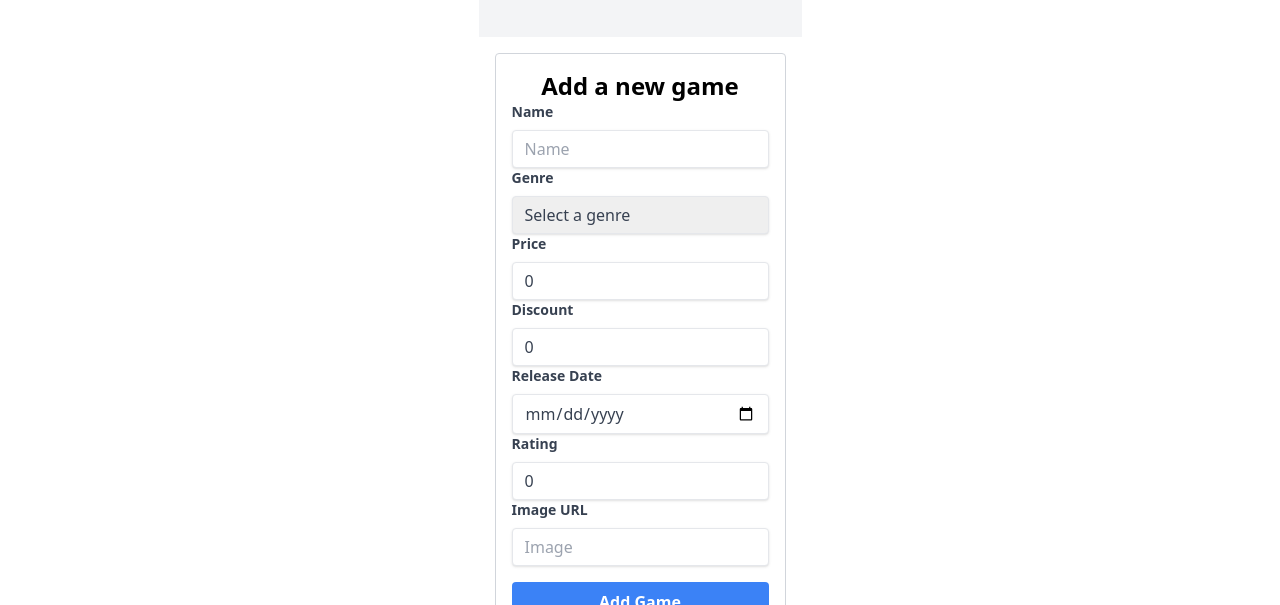
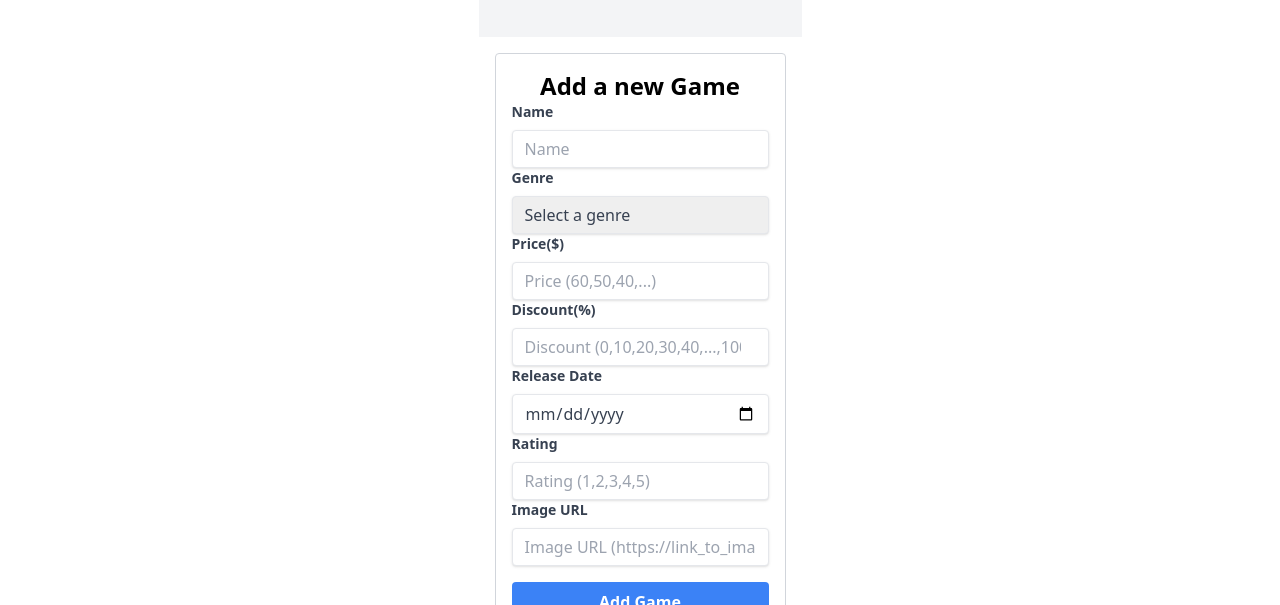
Before and after one commit to Jaredmbenitez/gearbox-dev-test, a Next.js app: page /admin in a window 1280 px wide. Shown: the part 347-952 px from the top of the page. Built offline with nearby package versions, Linux system fonts and the light colour scheme; no server answers; the database is empty.

Commit message:
Added proper placeholders for AddGameForm

```diff
--- a/src/components/AddGameForm.tsx
+++ b/src/components/AddGameForm.tsx
@@ -35,7 +35,7 @@ export default function AddGameForm() {
     };
     return (
         <form onSubmit={handleSubmit} className="mx-4 my-4 p-4 border border-gray-300 rounded" >
-            <h3 className="text-2xl font-bold text-center">Add a new game</h3>
+            <h3 className="text-2xl font-bold text-center">Add a new Game</h3>
             <div className="grid grid-cols-1">
                 <div>
                     <label className="block text-gray-700 text-sm font-bold mb-2">Name</label>
@@ -55,12 +55,12 @@ export default function AddGameForm() {
 
                 </div>
                 <div>
-                    <label className="block text-gray-700 text-sm font-bold mb-2">Price</label>
-                    <input className="shadow appearance-none border rounded w-full py-2 px-3 text-gray-700 leading-tight focus:outline-none focus:shadow-outline" type="number" placeholder="Price" value={price} onChange={(e) => setPrice(parseInt(e.target.value))} />
+                    <label className="block text-gray-700 text-sm font-bold mb-2">Price($)</label>
+                    <input className="shadow appearance-none border rounded w-full py-2 px-3 text-gray-700 leading-tight focus:outline-none focus:shadow-outline" type="number" placeholder="Price (60,50,40,...)" onChange={(e) => setPrice(parseInt(e.target.value))} />
                 </div>
                 <div>
-                    <label className="block text-gray-700 text-sm font-bold mb-2">Discount</label>
-                    <input className="shadow appearance-none border rounded w-full py-2 px-3 text-gray-700 leading-tight focus:outline-none focus:shadow-outline" type="number" placeholder="Discount" value={discount} onChange={(e) => setDiscount(parseInt(e.target.value))} />
+                    <label className="block text-gray-700 text-sm font-bold mb-2">Discount(%)</label>
+                    <input className="shadow appearance-none border rounded w-full py-2 px-3 text-gray-700 leading-tight focus:outline-none focus:shadow-outline" type="number" placeholder="Discount (0,10,20,30,40,...,100)" onChange={(e) => setDiscount(parseInt(e.target.value))} />
                 </div>
                 <div>
                     <label className="block text-gray-700 text-sm font-bold mb-2">Release Date</label>
@@ -68,11 +68,11 @@ export default function AddGameForm() {
                 </div>
                 <div>
                     <label className="block text-gray-700 text-sm font-bold mb-2">Rating</label>
-                    <input className="shadow appearance-none border rounded w-full py-2 px-3 text-gray-700 leading-tight focus:outline-none focus:shadow-outline" type="number" placeholder="Rating" value={rating} onChange={(e) => setRating(parseInt(e.target.value))} />
+                    <input className="shadow appearance-none border rounded w-full py-2 px-3 text-gray-700 leading-tight focus:outline-none focus:shadow-outline" type="number" placeholder="Rating (1,2,3,4,5)" onChange={(e) => setRating(parseInt(e.target.value))} />
                 </div>
                 <div>
                     <label className="block text-gray-700 text-sm font-bold mb-2">Image URL</label>
-                    <input className="shadow appearance-none border rounded w-full py-2 px-3 text-gray-700 leading-tight focus:outline-none focus:shadow-outline" type="text" placeholder="Image" onChange={(e) => setImageURL(e.target.value)} />
+                    <input className="shadow appearance-none border rounded w-full py-2 px-3 text-gray-700 leading-tight focus:outline-none focus:shadow-outline" type="text" placeholder="Image URL (https://link_to_image)" onChange={(e) => setImageURL(e.target.value)} />
                 </div>
                 <div className="flex items-center justify-between my-4">
                     <button className="bg-blue-500 w-full hover:bg-blue-700 text-white font-bold py-2 px-4 rounded focus:outline-none focus:shadow-outline" type="submit">
```
